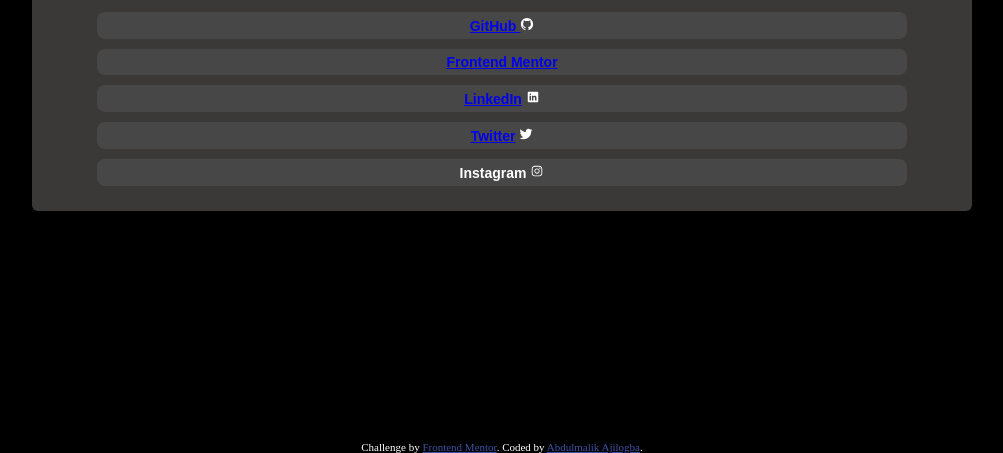
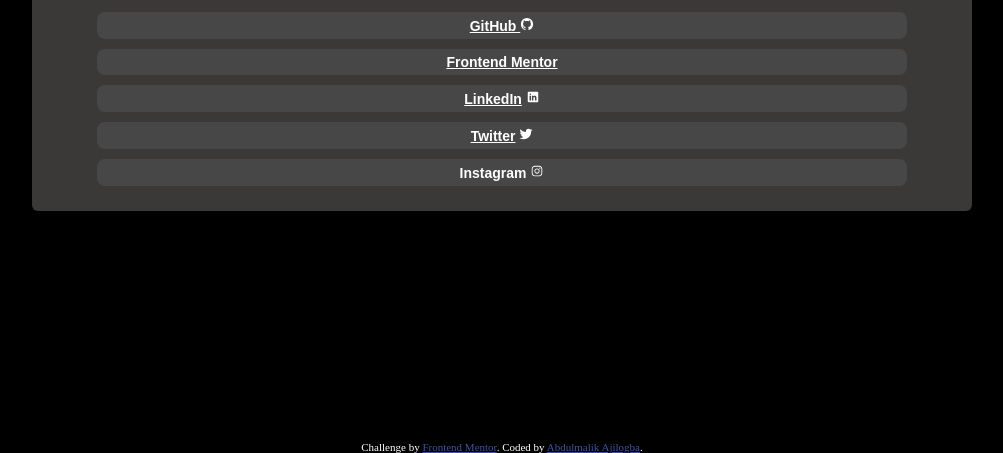
Before and after one commit to Lexxypee/-My_Portfolio, a plain HTML site: page index.html in a window 1280 px wide. Shown: the part 471-924 px from the top of the page, without its empty margins (138-1141 px from the left). Drawn offline with nearby package versions, Linux system fonts and the light colour scheme.

Commit message:
File updated

```diff
--- a/style.css
+++ b/style.css
@@ -27,6 +27,9 @@
 }
 a{
     text-wrap: none:
+    text-decoration: none;
+    color: white;
+}
 }
 small{
     color: rgb(178, 229, 25);
```
